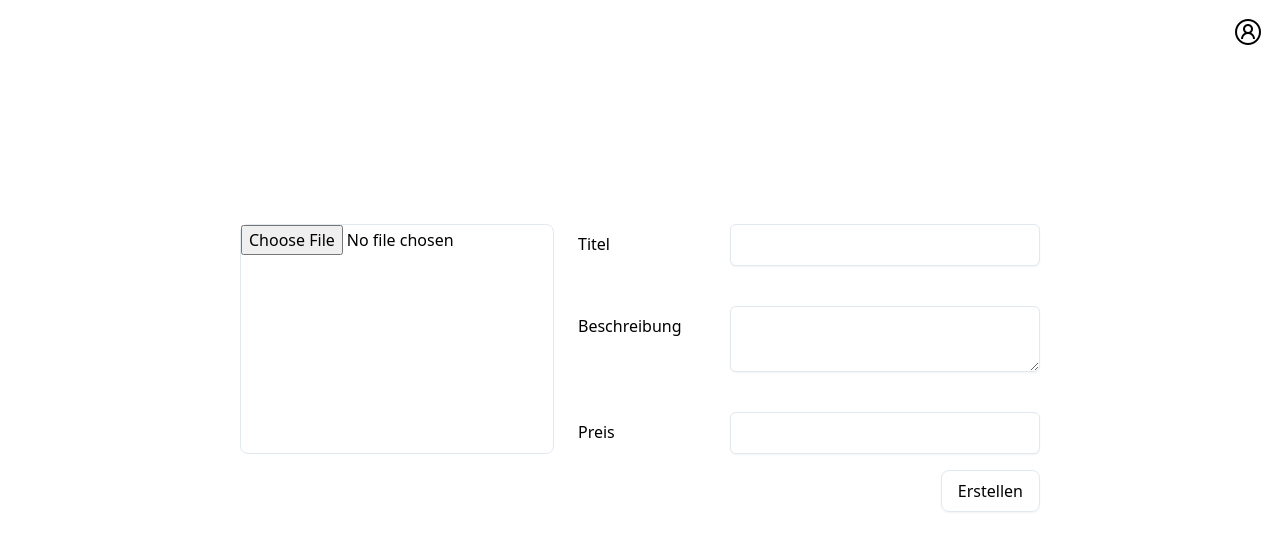
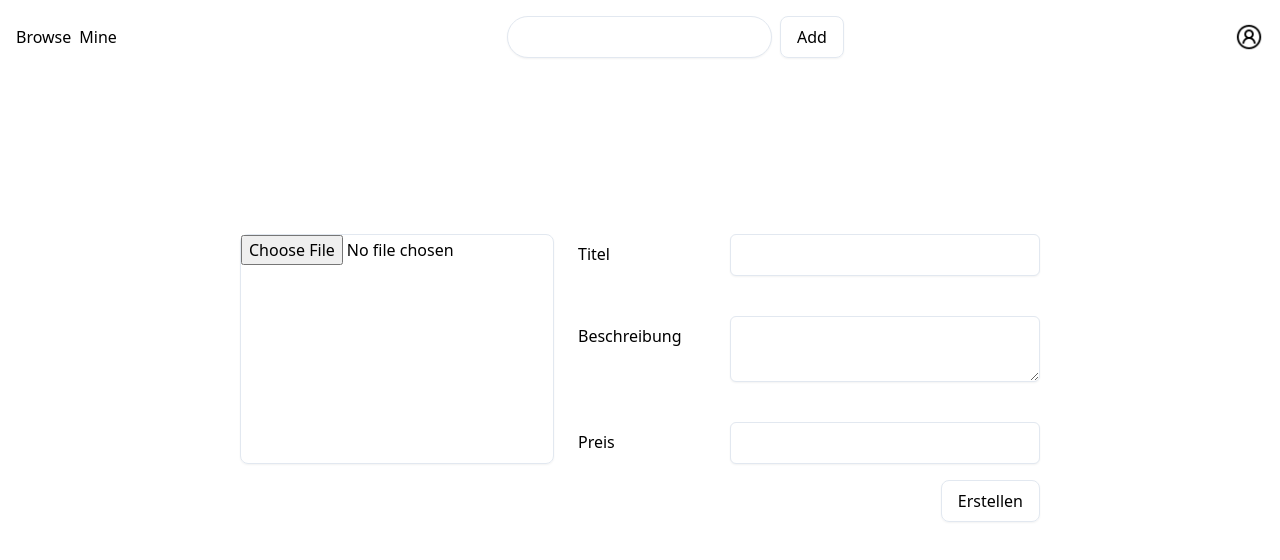
Before and after one commit to Davidcode2/teachme, a React (Vite) app in the folder fe/: page /materials/add in a window 1280 px wide. Shown: the top 560 px of the page. Built offline with nearby package versions, Linux system fonts and the light colour scheme.

Commit message:
Show materials on unauthenticated, route to login

```diff
--- a/fe/src/components/action-buttons/action-buttons.tsx
+++ b/fe/src/components/action-buttons/action-buttons.tsx
@@ -1,9 +1,17 @@
+import { Link } from 'react-router-dom';
 import addToShoppingCartIcon from '../../assets/icons/icons8-add-shopping-cart-50.png';
 import { useUserStore } from '../../store';
 
 function ActionButtons({materialId}) {
 
   const user = useUserStore.getState().user;
+  if (!user) return (
+    <div className="flex">
+      <div className="hidden">rating</div>
+      <div className="hidden">downloads</div>
+      <Link to="/login"><img src={addToShoppingCartIcon} width="30" alt=""/></Link>
+    </div>
+  )
   const consumerId = user.consumerId;
 
   const buyMaterial = () => {
--- a/fe/src/components/card/card.tsx
+++ b/fe/src/components/card/card.tsx
@@ -3,7 +3,7 @@ import ActionButtons from "../action-buttons/action-buttons.tsx"
 import Author from "../author/author.tsx"
 import Material from "../../DTOs/material.ts"
 
-function Card({material}): JSX.Element {
+function Card({ material }): JSX.Element {
   return (
     <div className="m-4 md:m-10 rounded-lg border-slate-100 border flex flex-col md:flex-row shadow-lg">
       <img src={sampleImage} className="w-[400px] rounded-lg" alt="SampleImage" />
--- a/fe/src/components/header/header.tsx
+++ b/fe/src/components/header/header.tsx
@@ -5,11 +5,44 @@ import { useUserStore } from '../../store';
 function Header() {
   const user = useUserStore((state) => state.user);
   if (!user) return (
-    <div className="flex p-4">
-      <div className="ml-auto">
-        <Link to="login" ><img className="" src={UserIcon} alt="User" /></Link>
+    <>
+      <div className="p-4">
+        <div className="flex justify-between gap-1">
+          <div className="hidden md:flex items-center gap-2">
+            <NavLink to="materials" end
+              className={({ isActive, isPending }) =>
+                isPending ? "border-b border-slate-200" : isActive ? "border-b border-blue-800" : "border-none"
+              }
+            >Browse</NavLink>
+            <NavLink to="login" end
+              className={({ isActive, isPending }) =>
+                isPending ? "border-b border-slate-200" : isActive ? "border-b border-blue-800" : "border-none"
+              }
+            >Mine</NavLink>
+          </div>
+          <div className="flex gap-2">
+            <input className="min-w-0 rounded-full border border-slate-200 shadow-sm py-2 px-4" type="text" />
+            <NavLink
+              to="login"><button className="border border-slate-200 shadow-sm rounded-lg px-4 py-2">Add</button></NavLink>
+          </div>
+          <div className="flex items-center gap-2">
+            <Link to="login" className="" ><img className="min-w-5" src={UserIcon} width="30" alt="User" /></Link>
           </div>
         </div>
+        <div className="flex md:hidden mt-4 gap-2">
+          <NavLink to="materials" end
+            className={({ isActive, isPending }) =>
+              isPending ? "border-b border-slate-200" : isActive ? "border-b border-blue-800" : "border-none"
+            }
+          >Browse</NavLink>
+          <NavLink to="login" end
+            className={({ isActive, isPending }) =>
+              isPending ? "border-b border-slate-200" : isActive ? "border-b border-blue-800" : "border-none"
+            }
+          >Mine</NavLink>
+        </div>
+      </div>
+    </>
   );
 
   let initials = '';
@@ -37,7 +70,8 @@ function Header() {
           </div>
           <div className="flex gap-2">
             <input className="min-w-0 rounded-full border border-slate-200 shadow-sm py-2 px-4" type="text" />
-            <Link to="materials/add"><button className="border border-slate-200 shadow-sm rounded-lg px-4 py-2">Add</button></Link>
+            <NavLink className={({ isActive }) => isActive ? "text-blue-400 border-blue-400 border rounded-lg" : "border-none"}
+              to="materials/add"><button className="border border-slate-200 shadow-sm rounded-lg px-4 py-2">Add</button></NavLink>
           </div>
           <div className="flex items-center gap-2">
             <div className="text-slate-400 hidden sm:block">{initials}</div>
--- a/fe/src/components/materials/addMaterial.tsx
+++ b/fe/src/components/materials/addMaterial.tsx
@@ -7,7 +7,7 @@ function AddMaterials() {
     <div className="my-10 md:my-40 mx-4 sm:mx-10 xl:mx-60">
       <Form className="flex flex-col gap-4" method="post">
         <div className="flex flex-col md:flex-row gap-4">
-          <div className="border border-slate-200 rounded-lg md:w-52 lg:w-auto">
+          <div className="shadow-sm border border-slate-200 rounded-lg md:w-52 lg:w-auto">
             <input type="file" />
           </div>
           <div className="flex-1 flex flex-col md:grid grid-cols-[.2fr_1fr] md:gap-10">
--- a/fe/src/components/materials/materials.tsx
+++ b/fe/src/components/materials/materials.tsx
@@ -1,13 +1,8 @@
 import { useLoaderData } from 'react-router-dom'
 import Card from '../../components/card/card'
-//import useSWR from 'swr'
 import Material from '../../DTOs/material'
-//import { useAccessTokenStore } from '../../store'
-//import fetchWithToken from '../../lib/fetchWithToken'
 
 function Materials() {
-  //const accessToken = useAccessTokenStore((state) => state.accessToken);
-  //const { data, error, isLoading } = useSWR(['http://localhost:3000/materials', accessToken], ([url, accessToken]) => fetchWithToken(url, accessToken))
   let data = useLoaderData();
 
   if (!JSON.stringify(data).includes('401')) {
@@ -22,12 +17,6 @@ function Materials() {
         </div>
       </>
     )
-  } else {
-    return (
-      <div className="flex justify-center">
-        <div>no data</div>
-      </div>
-    )
   }
 }
 
--- a/fe/src/main.tsx
+++ b/fe/src/main.tsx
@@ -23,11 +23,12 @@ const router = createBrowserRouter([
     element: <App />,
     errorElement: <ErrorPage/>,
     children: [
-    {index: true, element: <NoData/>},
+    {index: true, element: <Materials/>, loader: materialLoader },
       {
       path: "/materials",
       element: <Materials/>,
-      loader: materialLoader
+      loader: materialLoader,
+      errorElement: <div>Ups</div>,
       },
       {
       path: "/materials/add",
```
Also changed, not shown: 1 other file (tests, documents, lock files or other folders). Lines whose indentation alone changed are shown as unchanged.
